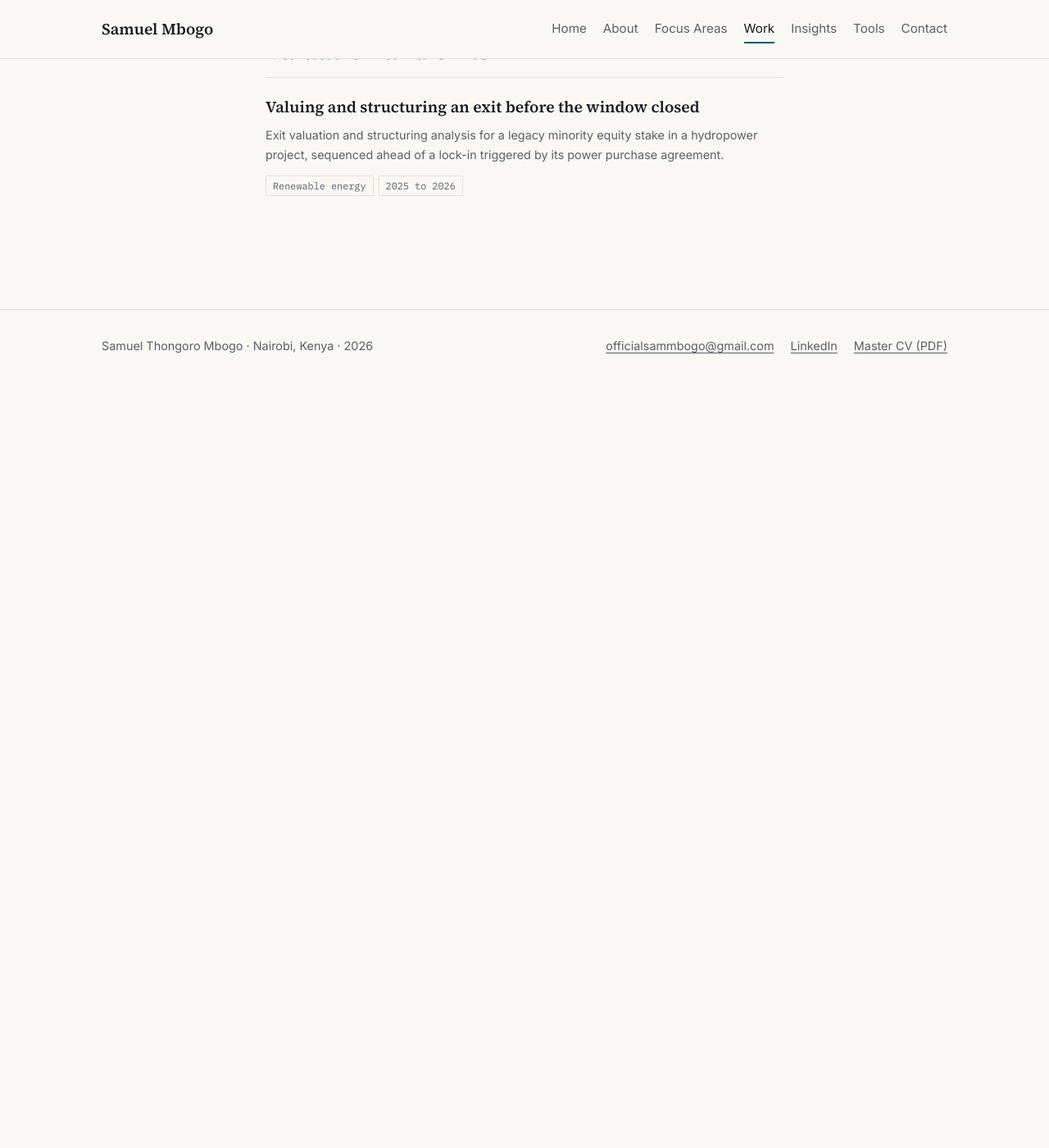
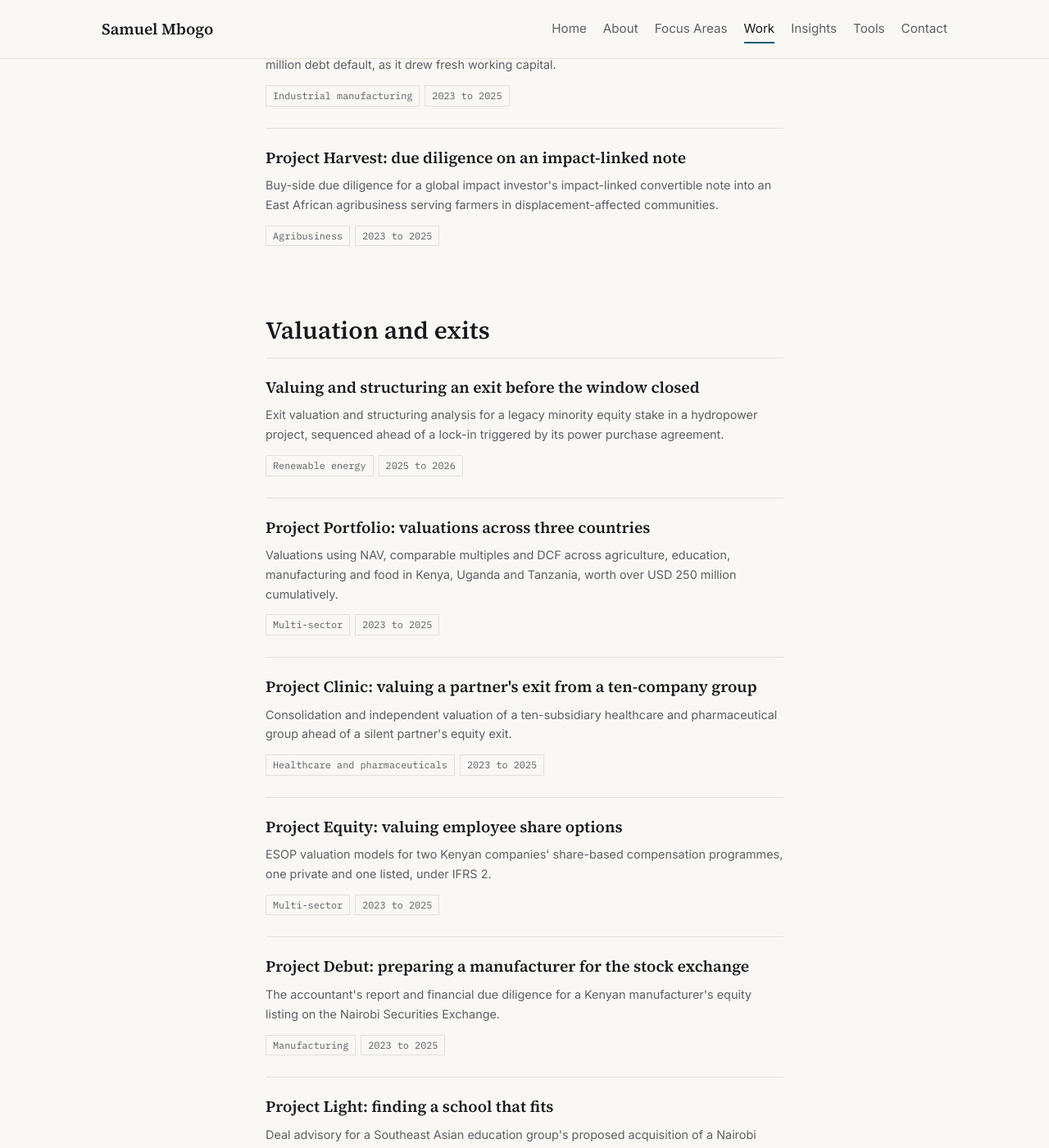
Before and after one commit to SamuelMbogo/samuelmbogo.github.io, a Jekyll site: the page built from work.html, in a window 1280 px wide and 1400 px high, scrolled down 2224 px. Shown: the whole window at 82% size. Built offline with Jekyll 4.4.1, drawn with Linux system fonts in a browser that asks for light colours; before the commit the page ends 2706 px from its top, so only the background shows below that; some of the changed text lies outside the part shown.

Commit message:
add remaining RSM case studies

```diff
--- /dev/null
+++ b/_work/project-aluminium-revival.md
@@ -0,0 +1,22 @@
+---
+title: "Project Aluminium Revival: oversight after a restructuring"
+summary: Lender-appointed oversight of a manufacturer emerging from the restructuring of a USD 40 million debt default, as it drew fresh working capital.
+role: Business Analyst, RSM Eastern Africa
+period: 2023 to 2025
+focus: Credit and capital structuring
+sector: Industrial manufacturing
+featured: false
+order: 7
+---
+
+When a secured lender extends fresh working capital to a manufacturer that has just come through a USD 40 million default, the question is no longer whether the business survived. It is whether the new money will be used well.
+
+The client, one of Kenya's longest-established industrial manufacturers, had exited a lender-initiated administration after its banks accepted significant write-offs and its shareholders reinvested. It was settling obligations to banks, creditors and the tax authority while running its plants, and it still needed working capital from one of its secured lenders.
+
+My role was to give that lender an independent view it could rely on.
+
+The lender appointed our team as overseers. I compiled the company's monthly management accounts with month-on-month tracking, contributed to its Statement of Affairs, and recommended the liquidity and coverage ratios the business needed to hold to meet its monthly obligations. Every quarter we presented and defended a report to the lender on how its funding was being used, while advising management on expense treatment and operating efficiency.
+
+## What I took from it
+
+Oversight after a restructuring tests judgement under scrutiny. The numbers have to satisfy a credit committee that has already taken one loss, and the advice has to improve the business without loosening the discipline the lender is relying on.
--- /dev/null
+++ b/_work/project-analytics.md
@@ -0,0 +1,22 @@
+---
+title: "Project Analytics: testing everything, not a sample"
+summary: A data-analytics-led special internal audit for a major East African manufacturer, surfacing operational inefficiency gaps.
+role: Corporate Finance Semi Senior, RSM Eastern Africa
+period: 2023 to 2025
+focus: Advisory and assurance
+sector: Consumer goods manufacturing
+featured: false
+order: 16
+---
+
+A large manufacturer generates far more transactions than a traditional audit can sample. Data analytics can test all of them.
+
+One of East Africa's major manufacturers commissioned a special internal audit to find where its operations were losing efficiency.
+
+My role was to support that audit with data analytics.
+
+Instead of testing a sample, the team analysed full data populations for the patterns that point to structural inefficiencies and control gaps rather than one-off errors, and turned what the data showed into findings and recommendations for management.
+
+## What I took from it
+
+Analytics changes the conversation from "we found an error in the sample" to "here is the pattern across the business, and here is what it costs".
--- /dev/null
+++ b/_work/project-clinic.md
@@ -0,0 +1,22 @@
+---
+title: "Project Clinic: valuing a partner's exit from a ten-company group"
+summary: Consolidation and independent valuation of a ten-subsidiary healthcare and pharmaceutical group ahead of a silent partner's equity exit.
+role: Corporate Finance Senior, RSM Eastern Africa
+period: 2023 to 2025
+focus: Valuation and exits
+sector: Healthcare and pharmaceuticals
+featured: false
+order: 10
+---
+
+When a silent partner leaves a group of companies, the price has to be fair to both sides, even though the partner never ran the business and the group was never built to be valued as one.
+
+The client was a group of ten subsidiaries across three businesses: hospitals and outpatient care, pharmaceutical manufacturing, and clinical services. A silent partner was divesting their stake.
+
+My role was to consolidate the group and help build an independent valuation both parties could negotiate from.
+
+We analysed each subsidiary on its own, removed intercompany transactions and related-party flows so nothing was counted twice, and valued each business with the method that fitted it: DCF for the operating healthcare businesses, net assets for asset-heavy entities, and multiples as a cross-check. The partner's proportionate interest was then assessed for discounts for lack of control and marketability, which compound rather than add.
+
+## What I took from it
+
+In a group, value hides in the connections between companies. Clean the related-party flows first, and the valuation gets much easier to defend.
--- /dev/null
+++ b/_work/project-debut.md
@@ -0,0 +1,24 @@
+---
+title: "Project Debut: preparing a manufacturer for the stock exchange"
+summary: The accountant's report and financial due diligence for a Kenyan manufacturer's equity listing on the Nairobi Securities Exchange.
+role: Corporate Finance Semi Senior, RSM Eastern Africa
+period: 2023 to 2025
+focus: Valuation and exits
+sector: Manufacturing
+featured: false
+order: 12
+---
+
+A listing puts a company's history in front of the market. For investors to trust it, the numbers have to be consistent, complete and honest about the risks.
+
+A Kenyan manufacturer was preparing to list its shares on the Nairobi Securities Exchange, and needed the accountant's report and financial due diligence that the regulator requires.
+
+My role was on the team preparing both.
+
+We restated several years of historical financial statements onto a consistent IFRS basis, identified adjustments for accounting policy changes and reclassifications, prepared the required per-share and ratio disclosures, and assessed working-capital adequacy with a twelve-month cash flow projection. We also identified the issues that needed disclosing to investors and the regulator, and understood the group structure around the listing entity so that the history presented to the market was clean and consistent.
+
+The listing completed in 2025.
+
+## What I took from it
+
+Disclosure is a form of risk management. The risks a listing document states plainly are the ones investors can price; the ones it leaves out become surprises.
--- /dev/null
+++ b/_work/project-equity.md
@@ -0,0 +1,22 @@
+---
+title: "Project Equity: valuing employee share options"
+summary: ESOP valuation models for two Kenyan companies' share-based compensation programmes, one private and one listed, under IFRS 2.
+role: Corporate Finance Semi Senior, RSM Eastern Africa
+period: 2023 to 2025
+focus: Valuation and exits
+sector: Multi-sector
+featured: false
+order: 11
+---
+
+Share options are how many growing companies keep senior people without paying cash they do not have. Accounting for them properly means putting a fair value on something that may never be exercised.
+
+Two Kenyan companies, one private and one listed, used share-based compensation to retain senior talent and needed their plans valued.
+
+My role was to build and review the valuation models.
+
+I applied option-pricing methods, calibrated to each company's share price, exercise terms, volatility, risk-free rate and vesting conditions, and made sure the models met the requirements of IFRS 2 for financial statement disclosure. For the private company, volatility had to be estimated from comparable listed companies. For the listed company, observed market data was available, but thin trading meant it had to be tested rather than simply accepted.
+
+## What I took from it
+
+An observable market price is only as good as the market behind it. The hardest input in an option model is usually the one that looks easiest.
--- /dev/null
+++ b/_work/project-harvest.md
@@ -0,0 +1,24 @@
+---
+title: "Project Harvest: due diligence on an impact-linked note"
+summary: Buy-side due diligence for a global impact investor's impact-linked convertible note into an East African agribusiness serving farmers in displacement-affected communities.
+role: Corporate Finance Semi Senior, RSM Eastern Africa
+period: 2023 to 2025
+focus: Credit and capital structuring
+sector: Agribusiness
+featured: false
+order: 8
+---
+
+Smallholder farmers in displacement-affected parts of East Africa often earn far less than their neighbours, held back by poor access to quality inputs, training that ignores tiny plots, and unreliable buyers. An agribusiness serving these communities had built a model that addressed all three: affordable inputs, practical training and a guaranteed buy-back channel.
+
+A global impact investor was preparing to back it through an impact-linked convertible note, with repayment terms improving as the company reached further impact milestones.
+
+My role was on the team testing whether the investment stood up.
+
+I worked on the company's revenue model and unit economics across input supply and produce buy-back, reviewed working-capital cycles driven by planting and harvest seasons, and carried out a three-year look-back of its financial history. I also assessed the mechanics of the note, including how the impact-linked features (farmers reached, acres under cultivation, people fed) would adjust its terms.
+
+The risks we identified, including seasonal working-capital strain, concentration in certain districts and the challenge of scaling into new areas, were judged manageable. The investment closed.
+
+## What I took from it
+
+Impact due diligence adds one question to a standard review: are the metrics that move the money real, measured consistently and hard to game?
--- /dev/null
+++ b/_work/project-light.md
@@ -0,0 +1,24 @@
+---
+title: "Project Light: finding a school that fits"
+summary: Deal advisory for a Southeast Asian education group's proposed acquisition of a Nairobi school as part of its entry into East Africa.
+role: Corporate Finance Senior, RSM Eastern Africa
+period: 2023 to 2025
+focus: Valuation and exits
+sector: Education
+featured: false
+order: 13
+---
+
+When a foreign education group enters a new market, the hardest part is not finding a school for sale. It is finding one whose values, community and campus match its own, at a price within its budget.
+
+A large faith-based education group from Southeast Asia wanted to acquire an existing school in Nairobi as its first step into East Africa.
+
+My role was to find and qualify the targets.
+
+I researched Nairobi's private school market, carried out fieldwork, and screened targets against the group's criteria: educational philosophy, community standing, campus and infrastructure, and the ticket size it had set aside. I prepared teasers and proposals, engaged with school owners and prospective partners, and presented leads and quarterly updates to the client. Nairobi's international school segment was active at the time, with several regional and international groups acquiring or expanding campuses.
+
+The deal did not proceed to close.
+
+## What I took from it
+
+In a values-led acquisition, the qualitative screen comes first and does most of the work. Price only matters once the fit is right.
--- /dev/null
+++ b/_work/project-mart.md
@@ -0,0 +1,22 @@
+---
+title: "Project Mart: tracing value through a retail collapse"
+summary: A forensic investigation into a regional retail chain's insolvency, verifying about KES 2 billion of assets as recoverable for creditors against liabilities of about KES 20 billion.
+role: Forensic Investigator, RSM Eastern Africa
+period: 2024 to 2025
+focus: Advisory and assurance
+sector: Retail
+featured: false
+order: 15
+---
+
+When a large retailer collapses, the balance sheet it last published is rarely the one creditors can recover from. The work is finding out where the value went, and how much of it can still be reached.
+
+A regional retail chain had failed with liabilities of around KES 20 billion and was in liquidation.
+
+My role was on the forensic team working out what was genuinely recoverable.
+
+I built a dynamic balance sheet tracking the erosion of the company's assets from its pre-collapse position through the liquidation, working from historical financial statements, court filings, bank records and management inputs. The work separated assets that were genuinely recoverable from book values that would not survive scrutiny, and included interviews with individuals connected to the collapse. The investigation verified about KES 2 billion as recoverable for creditors.
+
+## What I took from it
+
+Book value is what the accounts claim. Recoverable value is what survives evidence, legal challenge and the cost of getting it back.
--- /dev/null
+++ b/_work/project-plantation.md
@@ -0,0 +1,22 @@
+---
+title: "Project Plantation: risk behind a listed estate"
+summary: A risk assessment of a listed agricultural company, bringing asset concentration and controlling-shareholder considerations into the valuation view.
+role: Corporate Finance Semi Senior, RSM Eastern Africa
+period: 2023 to 2025
+focus: Valuation and exits
+sector: Agriculture
+featured: false
+order: 14
+---
+
+A small listed agricultural company can look simple on paper: one crop, one estate, one buyer. The risks sit in exactly that simplicity.
+
+The client was an agricultural company listed on the Nairobi Securities Exchange, operating through a managing agent that also sat within its controlling shareholder's group.
+
+My role was on the team assessing its risks and how they should shape a view of its value.
+
+We looked at production risk from the concentration of its assets, climate and labour costs; market risk from commodity auction prices and currency movements; and governance risk from a managing-agent arrangement in which related-party pricing and the value of the company's land could favour the controlling shareholder over minorities. For a listed company in a change of control, those risks affect every shareholder reading the annual report.
+
+## What I took from it
+
+Governance is a valuation input. Where a related party sets the price of what a company sells, the minority shareholder's value depends on terms they cannot see.
--- /dev/null
+++ b/_work/project-policy.md
@@ -0,0 +1,22 @@
+---
+title: "Project Policy: closing an NGO's compliance gaps"
+summary: A finance and HR policy review and gap analysis for an international NGO operating in Kenya, against local law, donor requirements and sector practice.
+role: Corporate Finance Semi Senior, RSM Eastern Africa
+period: 2023 to 2025
+focus: Advisory and assurance
+sector: NGO and development sector
+featured: false
+order: 17
+---
+
+An NGO funded by several institutional donors has to satisfy more than local law. Each donor brings its own rules, often stricter than the law, and all of them apply to the same policies at once.
+
+An international NGO operating in Kenya found that its finance and HR policies had fallen behind both the law and its donors' requirements.
+
+My role was on the team that closed the gap.
+
+We reviewed the existing policies against Kenyan legislation, the organisation's donor compliance requirements and good practice for international NGOs, including safeguarding and anti-fraud provisions. The gap analysis showed where policies had fallen behind legal changes or lacked the specificity donors require, and the team delivered revised, adoption-ready policies.
+
+## What I took from it
+
+When several rulebooks apply at once, the practical answer is usually the strictest one, written clearly enough that staff can follow it.
--- /dev/null
+++ b/_work/project-portfolio.md
@@ -0,0 +1,22 @@
+---
+title: "Project Portfolio: valuations across three countries"
+summary: Valuations using NAV, comparable multiples and DCF across agriculture, education, manufacturing and food in Kenya, Uganda and Tanzania, worth over USD 250 million cumulatively.
+role: Corporate Finance Senior, RSM Eastern Africa
+period: 2023 to 2025
+focus: Valuation and exits
+sector: Multi-sector
+featured: false
+order: 9
+---
+
+No single method values every business well. Asset-heavy agricultural and manufacturing companies often need a net asset view; growing businesses need their cash flows projected; and in East Africa, the comparable companies that make a market check easy are scarce.
+
+Across a series of mandates in Kenya, Uganda and Tanzania, I valued businesses in agriculture, education, manufacturing and food, for purposes ranging from transactions to regulatory and strategic needs.
+
+My role was to choose the method that fitted each business and to defend the result.
+
+I applied DCF to businesses whose earnings could be projected, NAV where value sat mainly in assets, and comparable multiples adjusted for East African conditions as a cross-check. Cross-border mandates needed country-specific discount rates, multi-currency cash flows and different tax regimes. The period itself was a lesson in dating inputs: the Kenyan shilling swung sharply between late 2023 and mid-2024, and a discount rate set in one quarter could legitimately differ from one set a few months later.
+
+## What I took from it
+
+A valuation is an argument, and every input is a claim that has to hold up on the date it was made.
--- a/work.html
+++ b/work.html
@@ -25,7 +25,7 @@
 </section>
 {% endif %}
 
-{% assign areas = "Project and infrastructure finance|Credit and capital structuring|Valuation and exits|Earlier roles" | split: "|" %}
+{% assign areas = "Project and infrastructure finance|Credit and capital structuring|Valuation and exits|Advisory and assurance|Earlier roles" | split: "|" %}
 <section class="wrap-narrow section">
   {% for area in areas %}
     {% assign items = site.work | where: "focus", area | sort: "order", "last" %}
```
